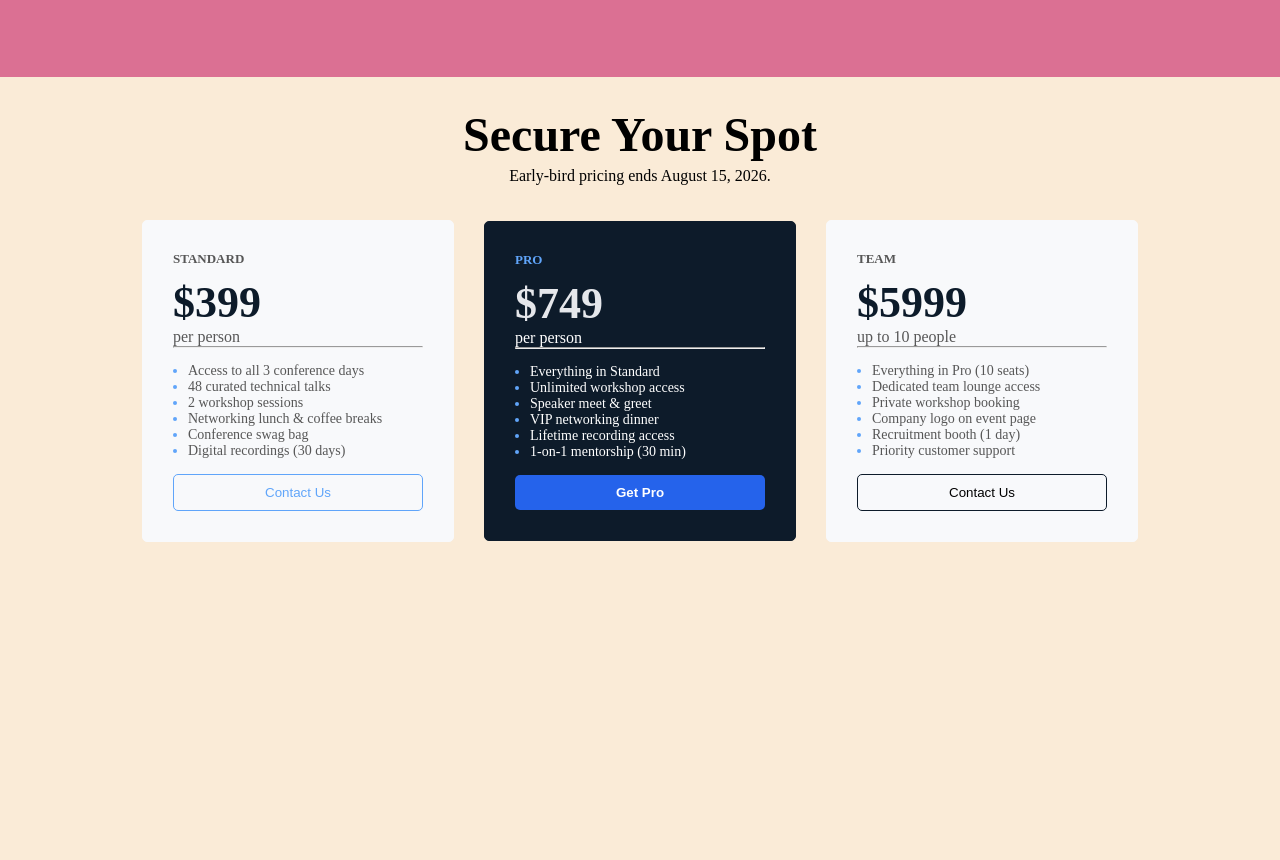
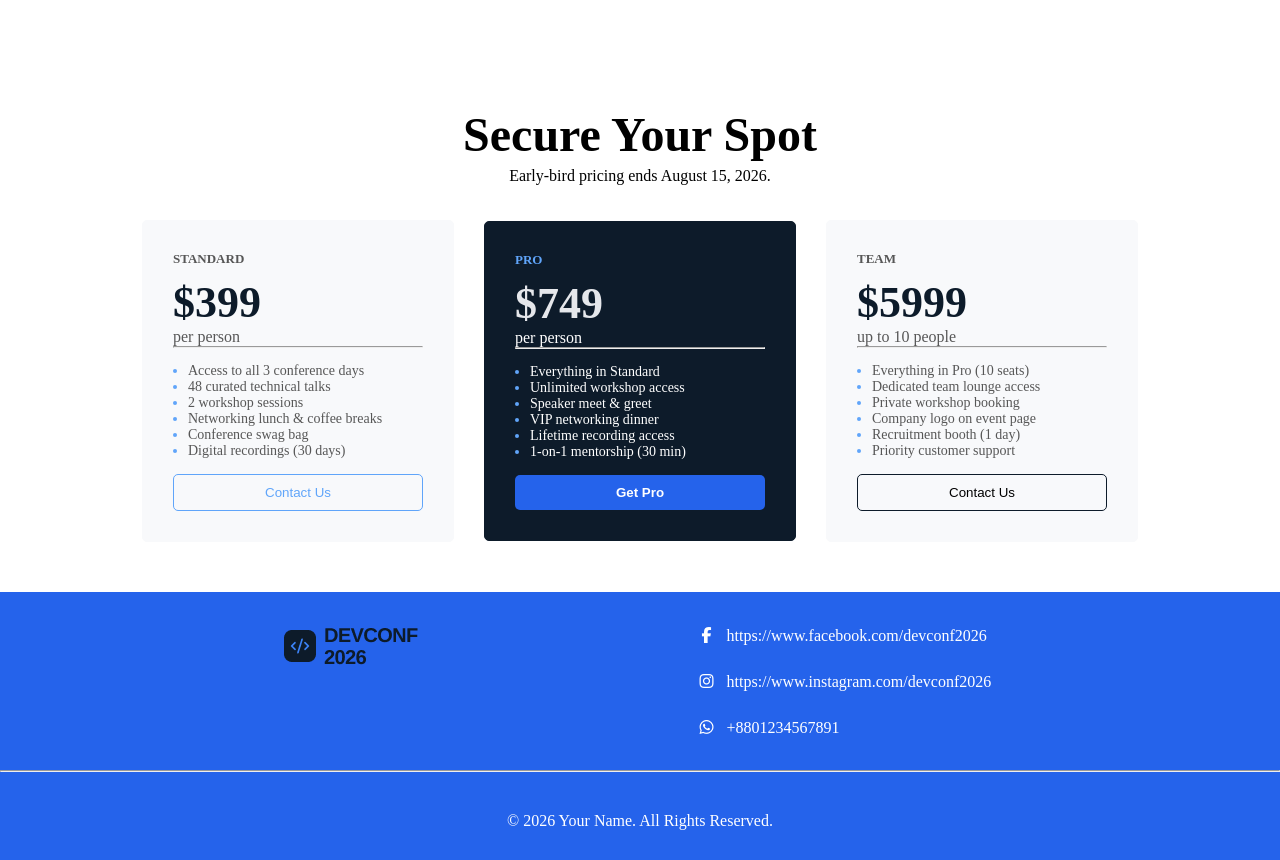
Before and after one commit to Shaniza/first-assignment-prog-hero, a plain HTML site: page index.html in a window 1280 px wide. Shown: the part 1889-2749 px from the top of the page. Before the commit the page ends 2431 px from the top, so only its background shows below. Drawn offline with Linux system fonts and the light colour scheme.

Commit message:
footer section done

```diff
--- a/index.html
+++ b/index.html
@@ -5,6 +5,7 @@
     <meta name="viewport" content="width=device-width, initial-scale=1.0">
     <title>Document</title>
     <link rel="stylesheet" href="./style.css">
+    <link rel="stylesheet" href="https://cdnjs.cloudflare.com/ajax/libs/font-awesome/7.0.1/css/all.min.css">
 </head>
 <body>
     <nav class="nav-container">
@@ -141,6 +142,18 @@
  </section>
  <!-- secure your spot ends -->
  <footer>
+    <div class="footer-content">
+            <div class="logo"><img src="./assets/logo.png" alt=""></div>
+            <div class="social-media">
+                <p><i class="fa-brands fa-facebook-f"></i>https://www.facebook.com/devconf2026</p>
+                <p><i class="fa-brands fa-instagram"></i>https://www.instagram.com/devconf2026</p>
+                <p><i class="fa-brands fa-whatsapp"></i>+8801234567891</p>
+            </div>
+    </div>
+    <hr>
+    <div class="copyright">
+        <p>&copy; 2026 Your Name. All Rights Reserved.</p>
+    </div>
 
 
  </footer>
--- a/style.css
+++ b/style.css
@@ -4,7 +4,7 @@
 
 }
 body{
-     background-color: antiquewhite;
+     /* background-color: antiquewhite; */
 }
 .nav-container{
     display: grid;
@@ -103,7 +103,7 @@ body{
 }
 /* meet the speakers */
 .meet-speakers{
-    background-color: palevioletred;
+    /* background-color: palevioletred; */
     padding: 30px;
 }
 .meet-speakers-text{
@@ -133,7 +133,7 @@ body{
     height: 324px; */
     height: 300px;
     width: 100%;
-        object-fit: cover;
+    object-fit: cover;
     display: block;
 }
 .speaker-intro{
@@ -224,6 +224,9 @@ body{
     padding: 15px;
 
 }
+.secure-spot{
+    margin-bottom: 50px;
+}
 .secure-spot-card-black ul li, .secure-spot-card-white ul li{
     font-size: 14px;
 
@@ -259,3 +262,35 @@ body{
 }
 
 /* footer */
+footer{
+    background-color: #2563EB;
+}
+.footer-content{
+    padding: 20px;
+    display: flex;
+    color: white;
+    justify-content: space-evenly;
+
+}
+.logo{
+    margin-top: 12px;
+}
+.social-media{
+    display: grid;
+    justify-content: center;
+    grid-template-rows: repeat(3,1fr);
+}
+.social-media p{
+    padding: 5px;
+    /* margin-right: 30px; */
+}
+.social-media p i{
+    padding: 10px;
+}
+
+.copyright{
+    text-align: center;
+    padding: 30px;
+    margin-top: 10px;
+    color: white;
+}
```
